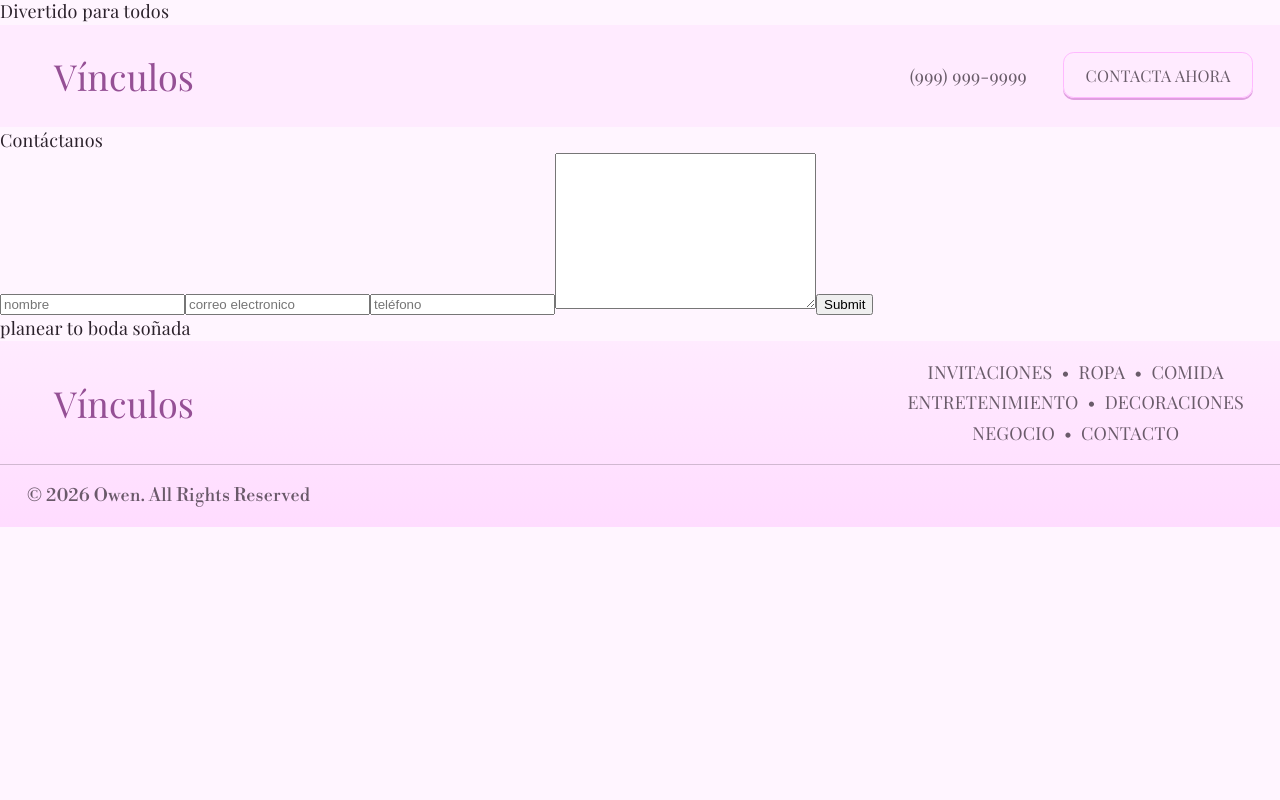
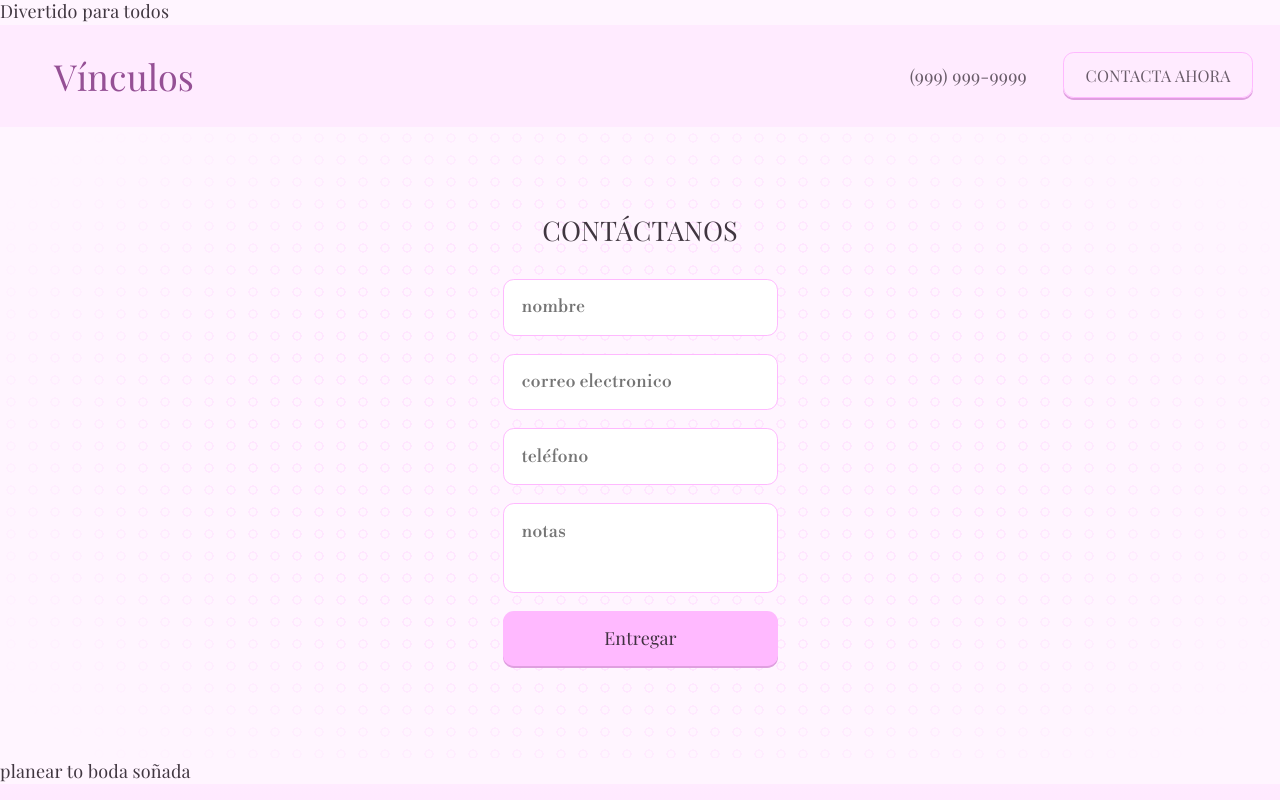
Before and after one commit to cascaade/vinculos, a React (Vite) app: page / in a window 1280 px wide. Shown: the part 1680-2480 px from the top of the page. Before the commit the page ends 2207 px from the top, so only its background shows below. Built offline with nearby package versions, Linux system fonts and the light colour scheme; a web font is replaced by a local one.

Commit message:
Format contact section, random stylistic updates

```diff
--- a/src/componentes/Boton.module.scss
+++ b/src/componentes/Boton.module.scss
@@ -8,6 +8,7 @@ $SHADOW-COLOR: rgb(223, 159, 223);
     cursor: pointer;
     color: var(--text);
     text-decoration: none;
+    margin-top: 2px;
 
     box-shadow: 0 2px 0 $SHADOW-COLOR, inset 0 0 $SHADOW-COLOR;
     transform: translateY(-2px);
--- a/src/index.css
+++ b/src/index.css
@@ -1,5 +1,5 @@
 :root {
-    --text: hsla(300, 13%, 15%, 100%);
+    --text: hsla(300, 13%, 15%, 90%);
     --faded-text: hsla(300, 13%, 15%, 70%);
     --bg: rgb(255, 245, 255);
 
--- a/src/plano/NavegacionDeContacto.module.scss
+++ b/src/plano/NavegacionDeContacto.module.scss
@@ -11,6 +11,8 @@
     position: sticky;
     top: 0px;
     left: 0px;
+
+    z-index: 999;
 
     .logo {
         font-size: 2rem;
@@ -31,7 +33,6 @@
         .button {
             padding: .5rem 1.2rem;
             font-size: .9em;
-            margin-top: 2px;
         }
     }
 }
--- a/src/plano/NavegacionDeServicios.module.scss
+++ b/src/plano/NavegacionDeServicios.module.scss
@@ -10,6 +10,8 @@
     position: sticky;
     top: 0px;
     left: 0px;
+
+    z-index: 999;
 
     .logo {
         font-size: 2rem;
--- a/src/secciones/Contacto.module.scss
+++ b/src/secciones/Contacto.module.scss
@@ -0,0 +1,60 @@
+$GRID-COLOR: rgb(255, 230, 255);
+
+.contacto {
+    padding: 5rem;
+    position: relative;
+    overflow: clip;
+
+    &::before {
+        content: "";
+        position: absolute;
+        inset: 0;
+
+        -webkit-mask-image: radial-gradient(ellipse 100% 120% at center, black 30%, transparent 60%);
+        mask-image: radial-gradient(ellipse 100% 120% at center, black 30%, transparent 60%);
+
+        background-image: radial-gradient(
+            circle,
+            transparent 0%,
+            transparent 20%,
+            $GRID-COLOR 20%,
+            $GRID-COLOR 30%,
+            transparent 30%
+        );
+        background-size: 22px 22px;
+
+        z-index: -1;
+    }
+
+    .header {
+        font-size: 1.5rem;
+        text-transform: uppercase;
+        text-align: center;
+        margin-bottom: 2rem;
+    }
+
+    .form {
+        width: 25%;
+        margin: auto;
+        display: flex;
+        flex-direction: column;
+        gap: 1rem;
+        text-align: center;
+
+        input, textarea {
+            width: 100%;
+            padding: .8rem 1rem;
+            border-radius: .6rem;
+            box-sizing: border-box;
+            border: 1px solid rgb(255, 185, 255);
+            resize: none;
+            font: inherit;
+            font-family: var(--numbers);
+            color: var(--faded-text);
+        }
+
+        textarea {
+            height: 5rem;
+        }
+    }
+}
--- a/src/secciones/Contacto.tsx
+++ b/src/secciones/Contacto.tsx
@@ -1,14 +1,19 @@
 import styles from './Contacto.module.scss';
+import Boton from "../componentes/Boton.tsx";
+import {useRef} from "react";
 
 export default function Contacto() {
+    const formRef = useRef<HTMLFormElement | null>(null);
+
     return (<article className={styles.contacto}>
         <header className={styles.header}>Contáctanos</header>
-        <form action="" method="POST">
-            <input type="text" name="" id="" placeholder="nombre"/>
-            <input type="email" name="" id="" placeholder="correo electronico"/>
-            <input type="tel" name="" id="" pattern="[0-9]{3}-[0-9]{3}-[0-9]{4}" placeholder="teléfono"/>
-            <textarea name="" id="" cols={30} rows={10}></textarea>
-            <input type="submit" value="Submit"/>
+        <form action="" method="POST" className={styles.form} ref={formRef} onSubmit={(e) => { e.preventDefault(); alert("guau!") }}>
+            <input type="text" name="" id="" placeholder="nombre" />
+            <input type="email" name="" id="" placeholder="correo electronico" required />
+            <input type="tel" name="" id="" pattern="[0-9]{3}-[0-9]{3}-[0-9]{4}" placeholder="teléfono" onInvalid={(e) => (e.target as HTMLInputElement).setCustomValidity("Enter a phone number, e.g. 123-456-7890")}
+                   onChange={(e) => (e.target as HTMLInputElement).setCustomValidity("")} required />
+            <textarea name="" id="" maxLength={300} placeholder="notas"></textarea>
+            <Boton fill="main" className={styles.button} onclick={() => formRef.current?.requestSubmit()}>Entregar</Boton>
         </form>
     </article>);
 }
```
